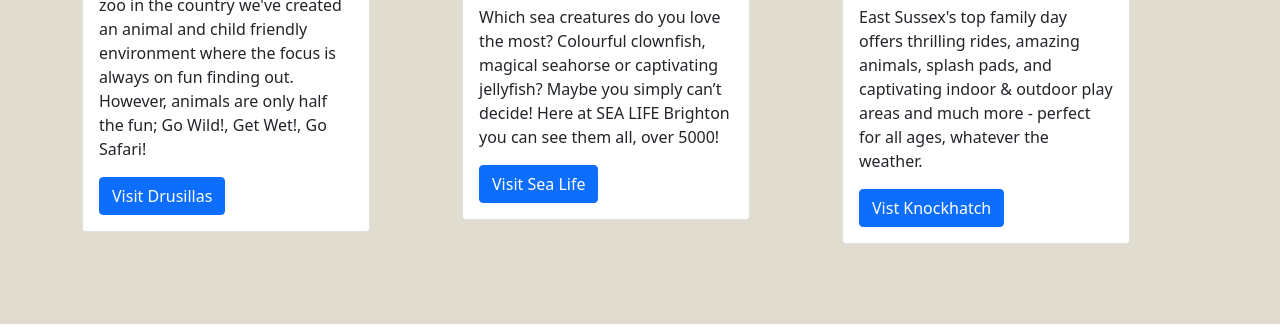
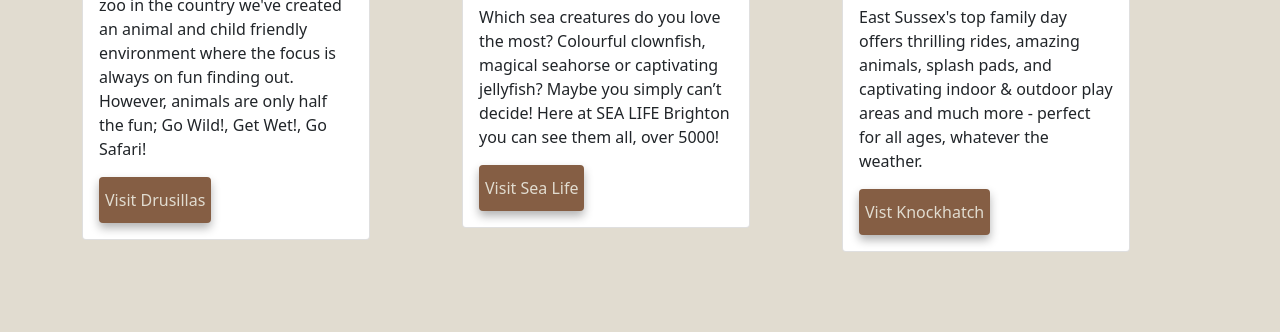
Before and after one commit to GBovisSquire/PitterPatter, a plain HTML site: page index.html in a window 1280 px wide. Shown: the part 757-1089 px from the top of the page. Drawn offline with nearby package versions, Linux system fonts and the light colour scheme.

Commit message:
css added to card buttons

```diff
--- a/index.html
+++ b/index.html
@@ -79,7 +79,7 @@
                   focus is always on fun finding out. However, animals are only
                   half the fun; Go Wild!, Get Wet!, Go Safari!
                 </p>
-                <a href="https://www.drusillas.co.uk/" class="btn btn-primary"
+                <a href="https://www.drusillas.co.uk/" class="btn"
                   >Visit Drusillas</a
                 >
               </div>
@@ -98,7 +98,7 @@
                 </p>
                 <a
                   href="https://www.visitsealife.com/brighton/tickets-prices/vip-experiences/glass-bottom-boat/"
-                  class="btn btn-primary"
+                  class="btn"
                   >Visit Sea Life</a
                 >
               </div>
@@ -115,7 +115,7 @@
                   areas and much more - perfect for all ages, whatever the
                   weather.
                 </p>
-                <a href="https://knockhatch.com/" class="btn btn-primary"
+                <a href="https://knockhatch.com/" class="btn"
                   >Vist Knockhatch</a
                 >
               </div>
--- a/style.css
+++ b/style.css
@@ -48,3 +48,10 @@ h2 {
   padding-bottom: 80px;
   background-color: rgb(225, 220, 208);
 }
+.btn {
+  border-radius: 4px;
+  padding: 10px 5px;
+  background: var(--secondary-color);
+  box-shadow: var(--box-shadow);
+  color: rgb(225, 220, 208);
+}
```
